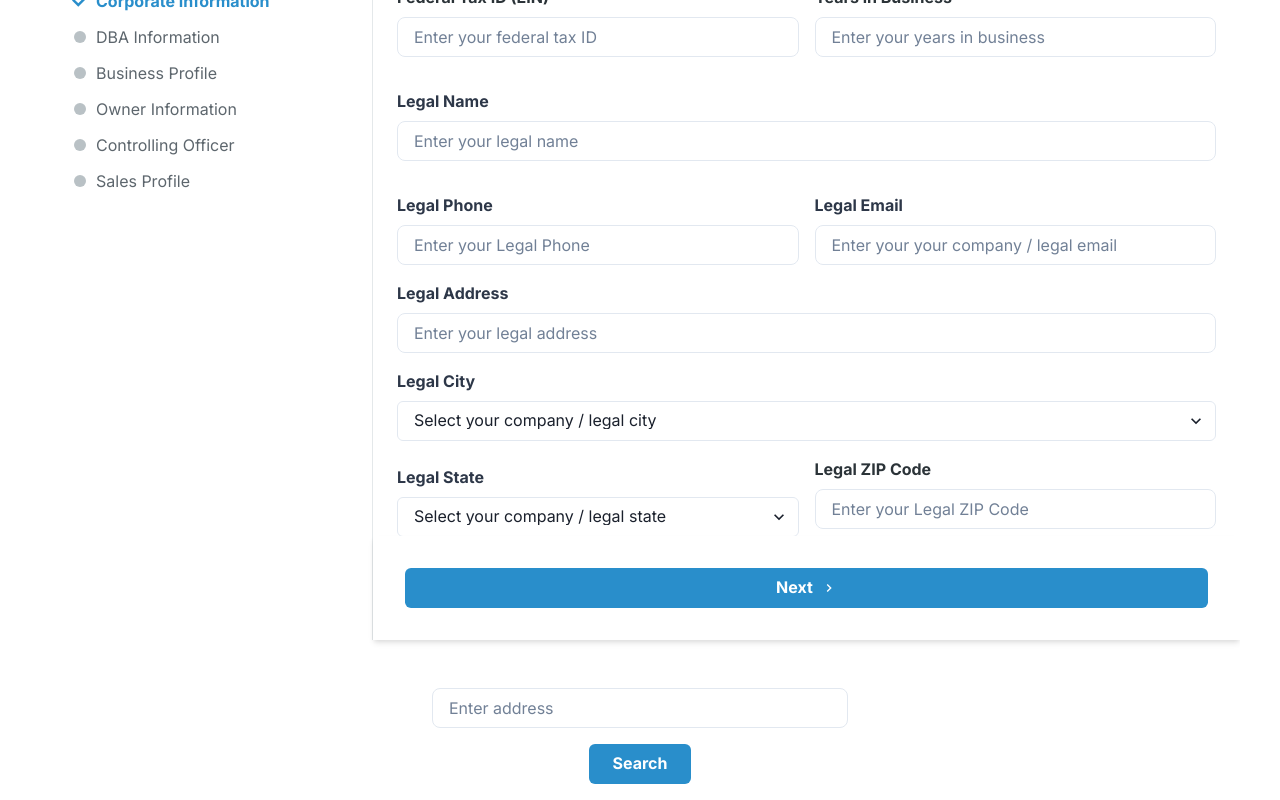
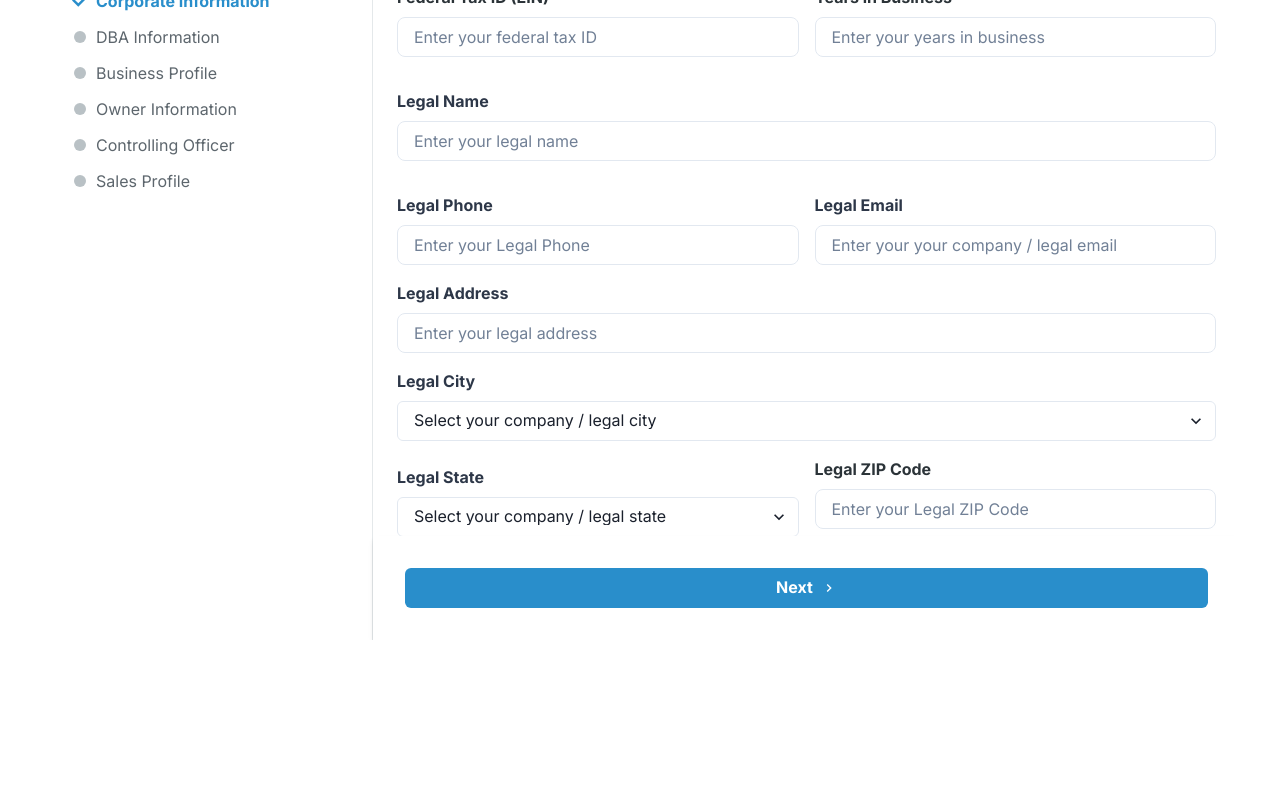
Before and after one commit to Elkinssm/forms-project, a React (Vite) app: page / in a window 1280 px wide. Shown: the part 160-960 px from the top of the page. After the commit the page ends 800 px from the top, so only its background shows below. Built offline with nearby package versions, Linux system fonts and the light colour scheme.

Commit message:
Search component

```diff
--- a/src/AppAlter.tsx
+++ b/src/AppAlter.tsx
@@ -53,9 +53,10 @@ function App() {
             validationSchema={salesProfileSchema}
           />
         </Sidebar>
-        <Box mt={8}>
+        {/* Agregamos el componente AddressSearch para ver funcionar el api */}
+        {/* <Box mt={8}>
           <AddressSearch />
-        </Box>
+        </Box> */}
       </Box>
     </ChakraProvider>
   );
```
